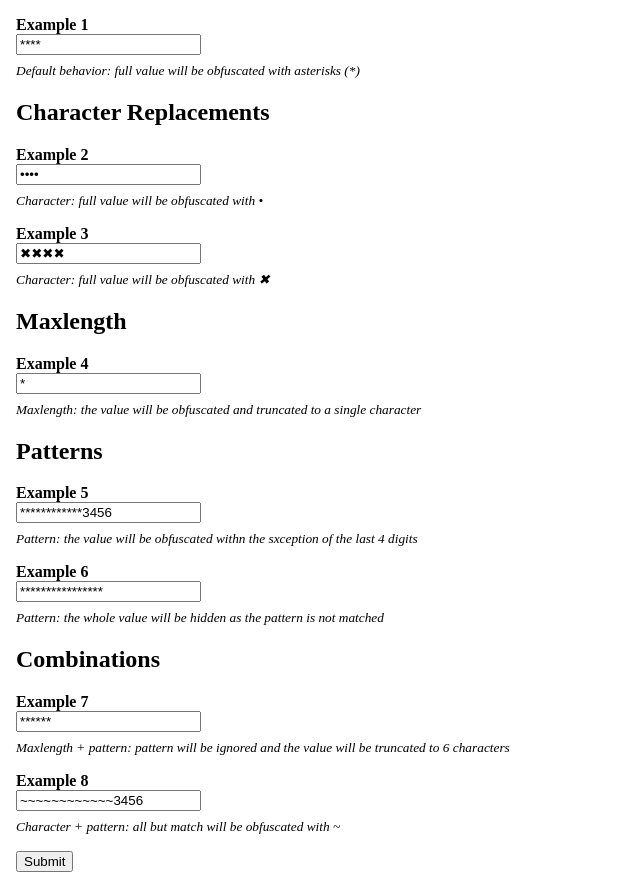
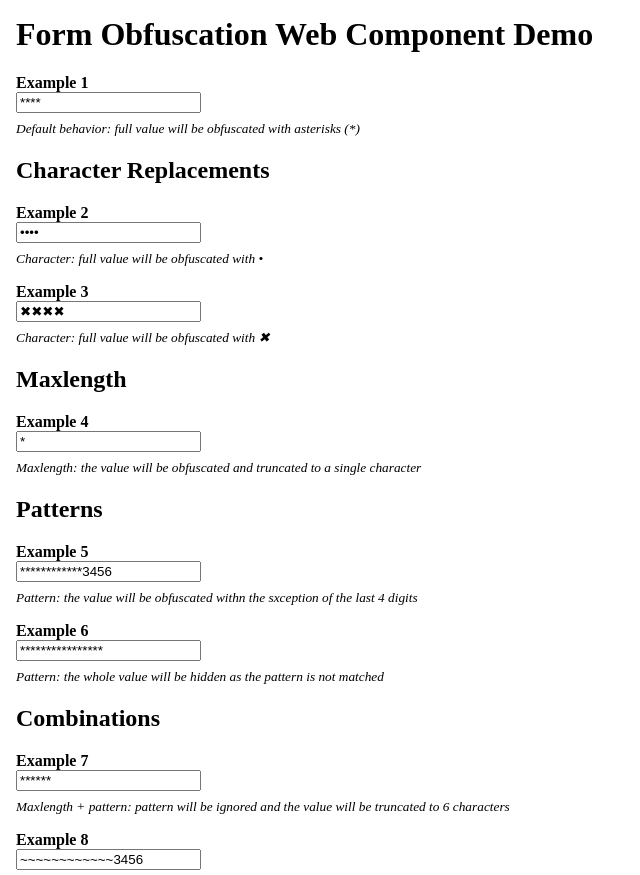
Before and after one commit to aarongustafson/form-obfuscator, a website: page demo.html in a window 1280 px wide. Shown: the top 875 px of the page, without its empty margins (0-640 px from the left). Drawn offline with Linux system fonts and the light colour scheme.

Commit message:
Fixed demo title

```diff
--- a/demo.html
+++ b/demo.html
@@ -2,7 +2,7 @@
 	<head>
 		<meta charset="UTF-8">
 		<meta name="viewport" content="width=device-width, initial-scale=1">
-		<title>Required Checkboxes Web Component Demo</title>
+		<title>Form Obfuscation Web Component Demo</title>
 		<style>
 			body {
 				margin: 1rem;
@@ -65,6 +65,8 @@
 		</style>
 	</head>
 	<body>
+
+		<h1>Form Obfuscation Web Component Demo</h1>
 		<form action="#">
 
 			<form-obfuscator>
```
